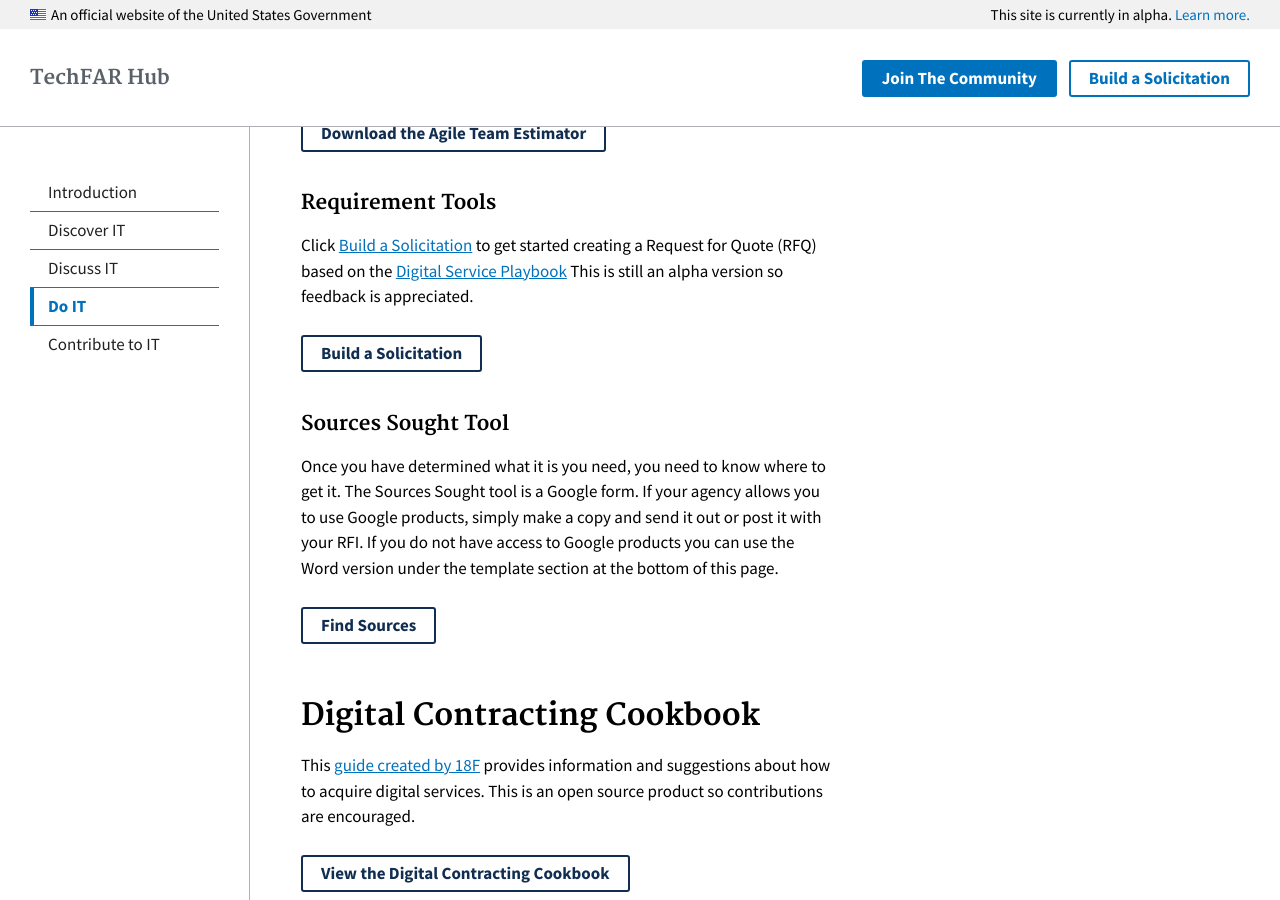
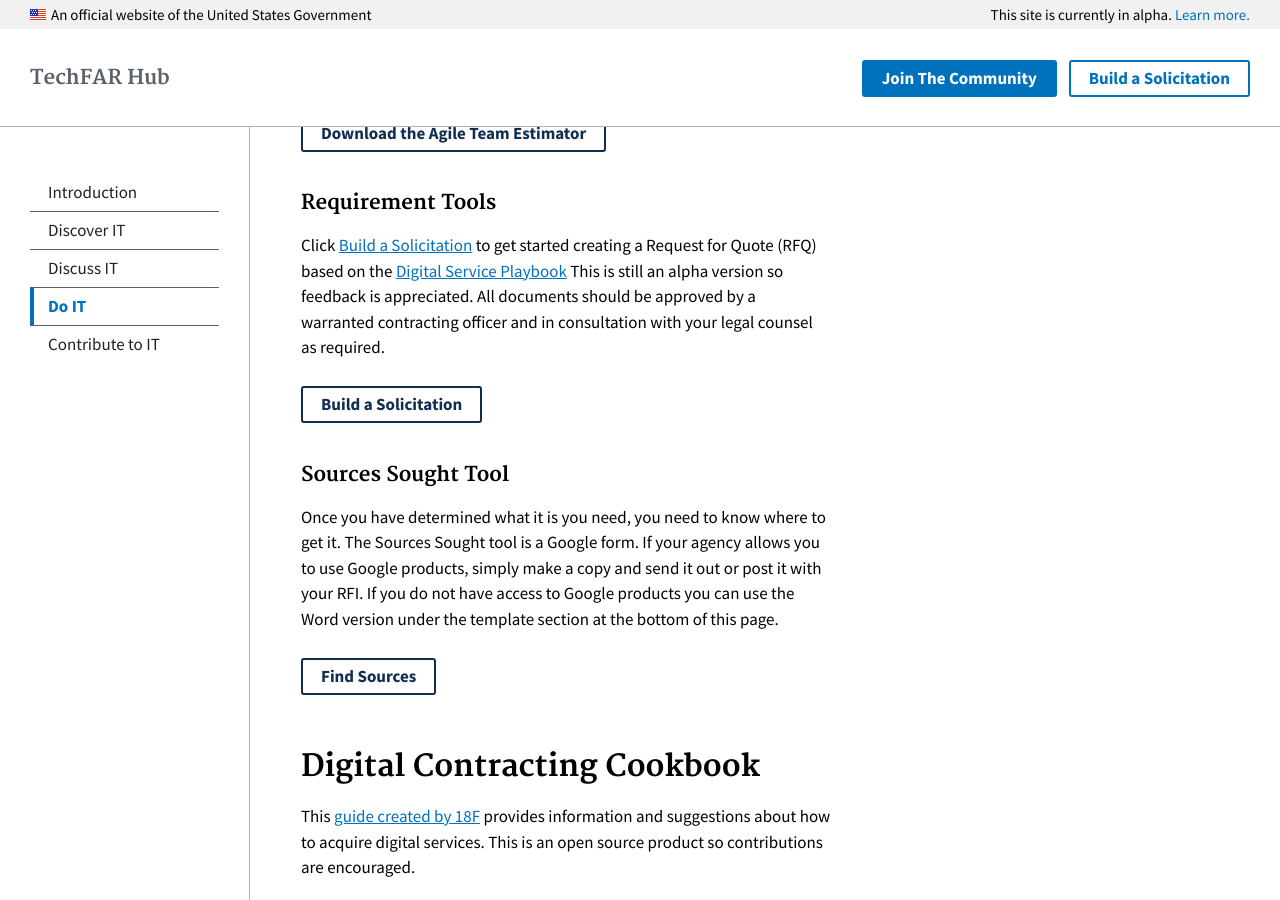
Before and after one commit to usds/techfar-hub, a Jekyll site: the page built from _topics/3_do-IT.md, in a window 1280 px wide and 900 px high, scrolled down 504 px. Built offline with Jekyll 4.4.1, drawn with Linux system fonts in a browser that asks for light colours.

Commit message:
Added OFPP Caveat

```diff
--- a/_topics/3_do-IT.md
+++ b/_topics/3_do-IT.md
@@ -17,7 +17,7 @@ It is important to have an estimate that aligns with your agile approach. The [A
 
 ### Requirement Tools
 
-Click [Build a Solicitation](https://agile-solicitation-builder.apps.cloud.gov){:target="_blank"} to get started creating a Request for Quote (RFQ) based on the [Digital Service Playbook](https://playbook.cio.gov){:target="_blank"} This is still an alpha version so feedback is appreciated.
+Click [Build a Solicitation](https://agile-solicitation-builder.apps.cloud.gov){:target="_blank"} to get started creating a Request for Quote (RFQ) based on the [Digital Service Playbook](https://playbook.cio.gov){:target="_blank"} This is still an alpha version so feedback is appreciated. All documents should be approved by a warranted contracting officer and in consultation with your legal counsel as required.
 
 <a class="usa-button-outline usa-button-active" type="button" target="blank" href="https://agile-solicitation-builder.apps.cloud.gov">Build a Solicitation</a>
 
```
